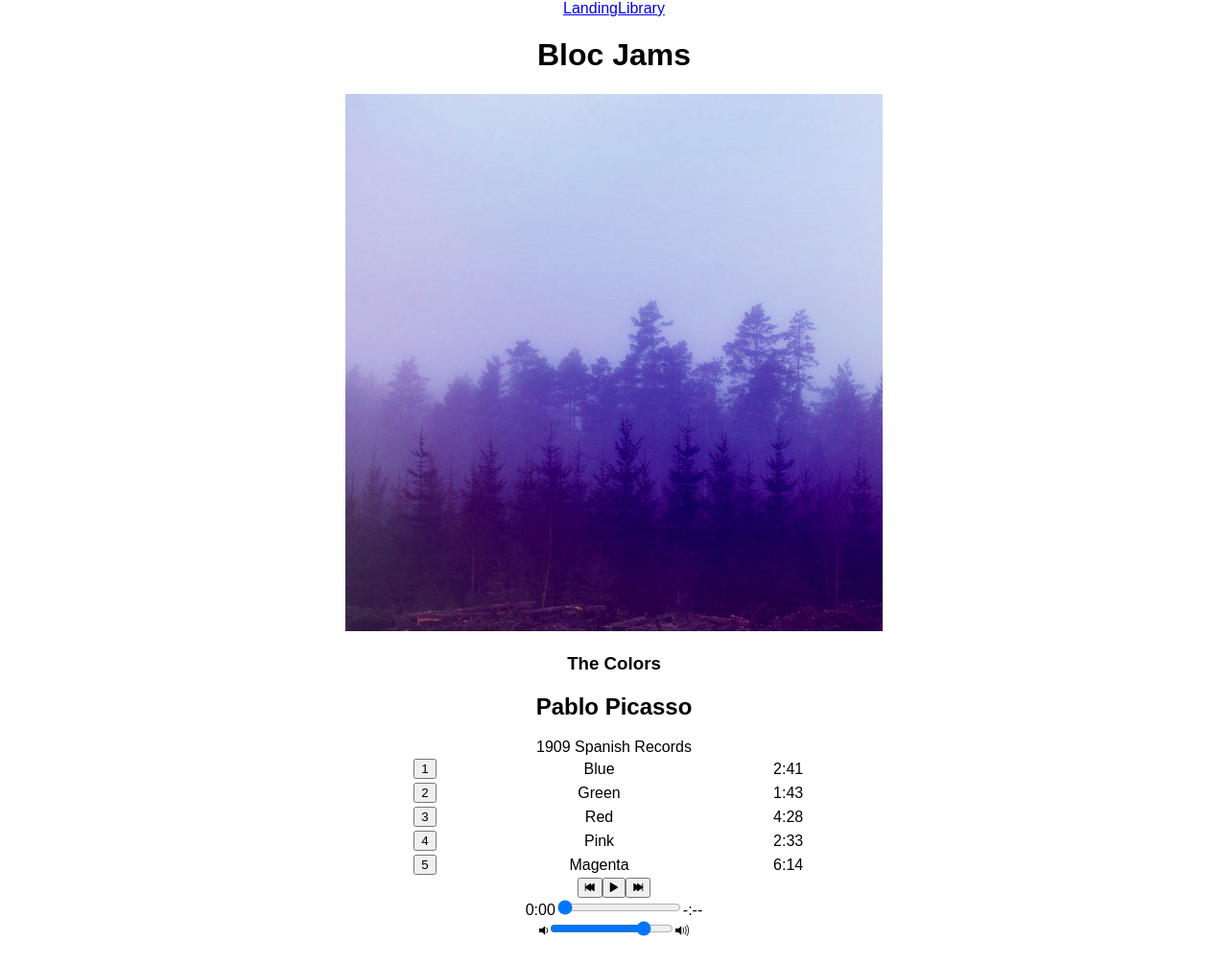
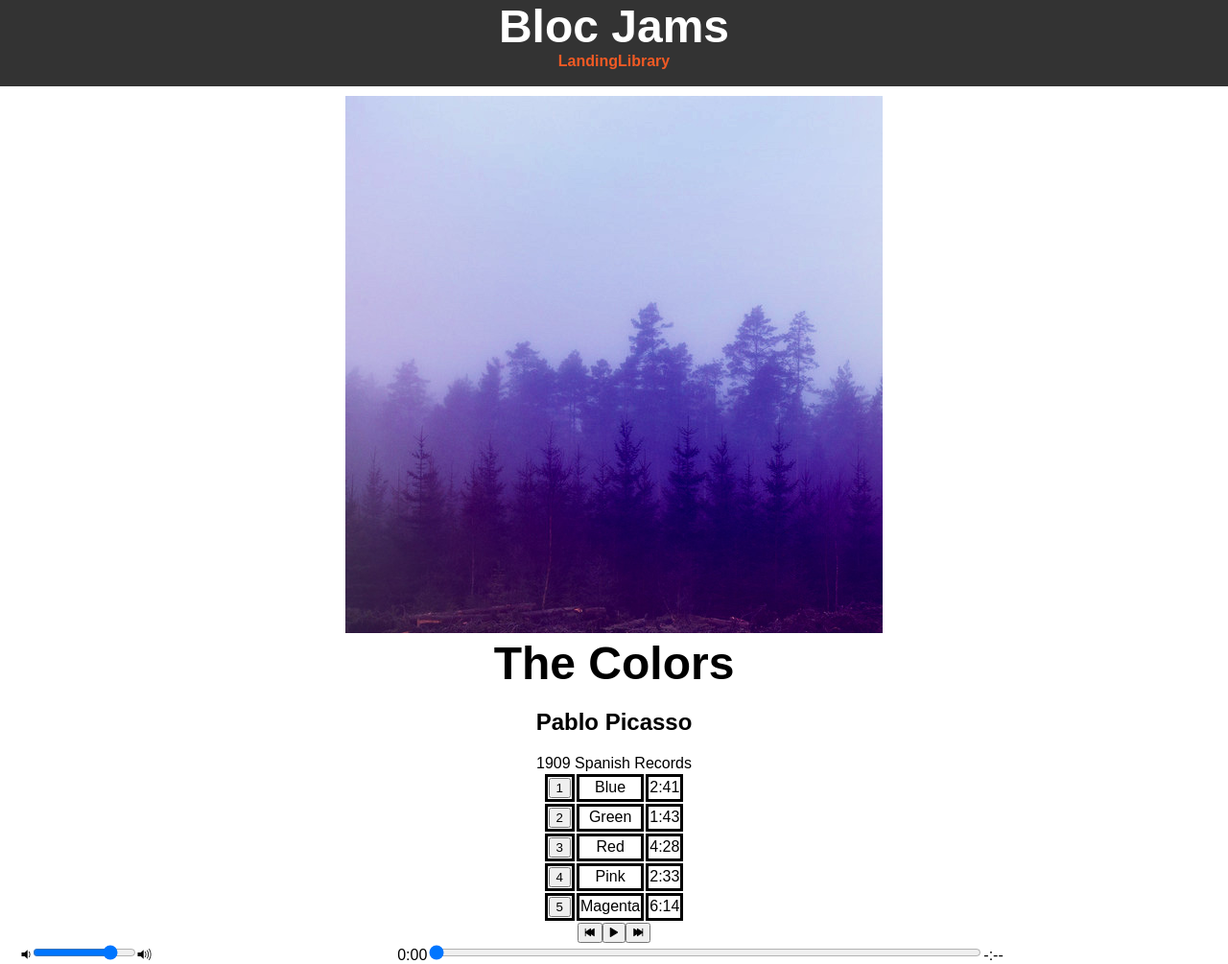
Before and after one commit to Nick-Maldonado/bloc-jams-react, a React (Create React App) app: page /album/the-colors in a window 1280 px wide. Shown: the whole page at 96% size. Before the commit the page ends 980 px from the top, so only its background shows below. Built offline with nearby package versions, Linux system fonts and the light colour scheme.

Commit message:
Added some styling

```diff
--- a/src/App.js
+++ b/src/App.js
@@ -4,6 +4,7 @@ import './App.css';
 import Landing from './components/Landing';
 import Library from './components/Library';
 import Album from './components/Album';
+import PlayerBar from './components/PlayerBar';
 
 
 class App extends Component {
@@ -11,12 +12,11 @@ class App extends Component {
     return (
       <div className="App">
         <header>
+          <h1>Bloc Jams</h1>
           <nav>
             <Link to='/'>Landing</Link>
             <Link to='/library'>Library</Link>
-            {/* <Link to='/album'>Album</Link> */}
           </nav>
-           <h1>Bloc Jams</h1>
         </header>
         <main>
           <Route exact path="/" component={Landing} />
--- a/src/components/PlayerBar.js
+++ b/src/components/PlayerBar.js
@@ -15,6 +15,11 @@
 							<span className="ion-skip-forward"></span>
 						</button>
 					</section>
+					<section id="volume-control">
+						<div className="icon ion-volume-low"></div>
+						<input type="range" className="seek-bar" value="80" />
+						<div className="icon ion-volume-high"></div>
+					</section>
 					<section id="time-control">
 						<div className="current-time">{this.props.displayTime}</div>
 						<input
@@ -28,11 +33,6 @@
 						/>
 						<div className="total-time">{this.props.displayDuration}</div>
 					</section>
-					<section id="volume-control">
-						<div className="icon ion-volume-low"></div>
-						<input type="range" className="seek-bar" value="80" />
-						<div className="icon ion-volume-high"></div>
-					</section>
 			</section>
 			);
 		}
--- a/src/index.css
+++ b/src/index.css
@@ -2,11 +2,41 @@ body {
   margin: 0;
   padding: 0;
   font-family: sans-serif;
+  /* background-color: #77b6aa; */
+}
+
+header {
+  background-color: #333333;
+  color: white;
+  height: 90px;
+  margin-bottom: 10px;
+  position: static;
+}
+
+h1 {
+  margin: 0;
+  font-size: 3em;
+}
+
+nav {
+  padding: 0, 10px;
+}
+
+a {
+  color: #f15a24;
+  font-weight: bold;
+  text-decoration: none;
+  padding: 0, 10px;
 }
 
 table {
   margin: auto;
-  width: 500px;
+  position: center;
+  /* width: 100%; */
+}
+
+td {
+  border:solid;
 }
 
 .current-time {
@@ -20,3 +50,23 @@ table {
 .icon {
   display: inline-block;
 }
+
+#time-control {
+  width: 60%;
+  display: inline-block;
+  position: center;
+}
+
+#time-control .seek-bar{
+  width: 75%;
+}
+
+#volume-control {
+  width: 180px;
+  /* display: inline-block; */
+  float: left;
+}
+
+#volume-control .seek-bar{
+  width: 60%;
+}
```
Lines whose indentation alone changed are shown as unchanged.
